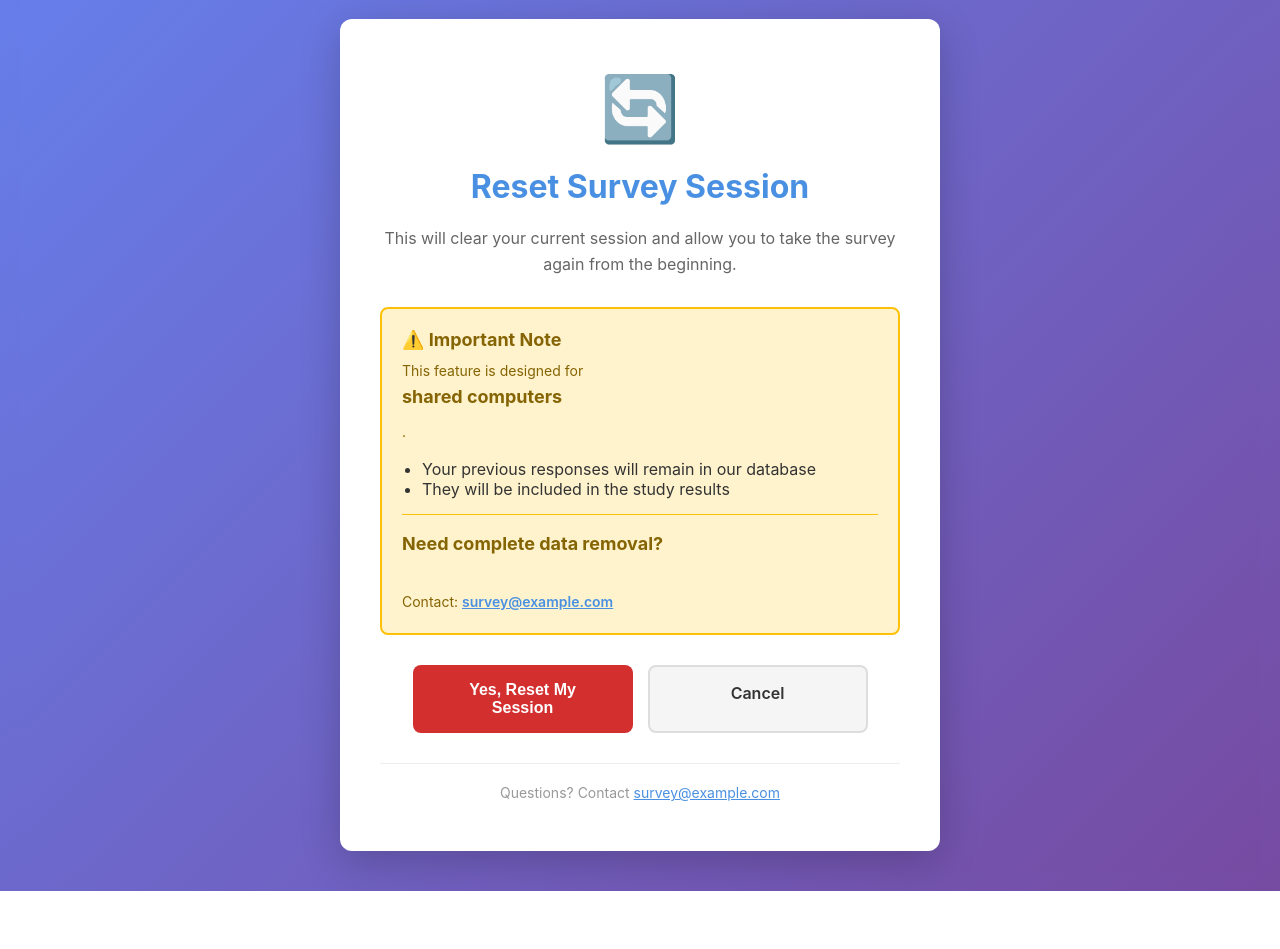
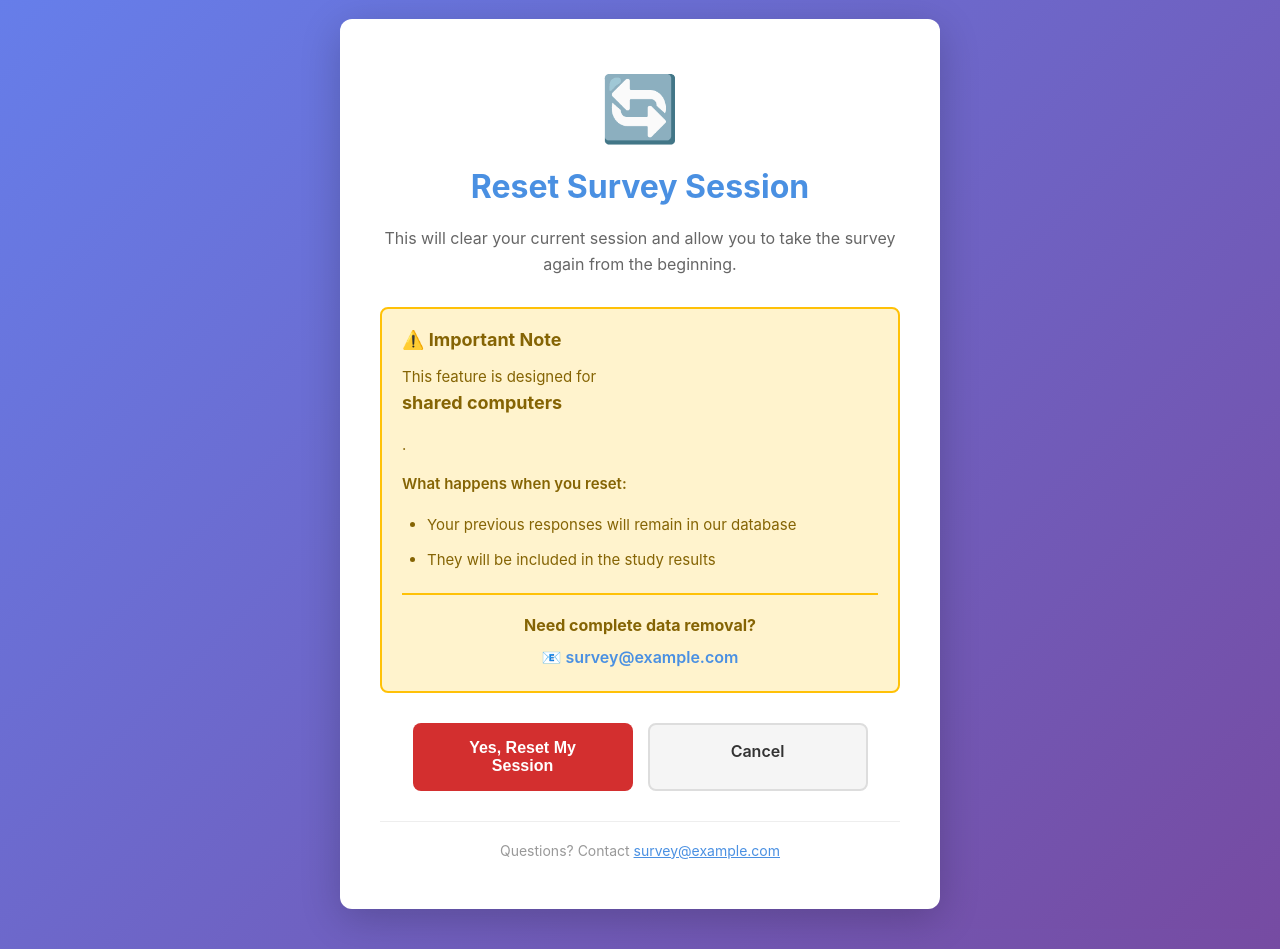
Before and after one commit to kmatzen/juxtapose, a Flask app: page /reset_session in a window 1280 px wide. Shown: the part 21-970 px from the top of the page. Before the commit the page ends 912 px from the top, so only its background shows below. Run offline with Flask 3, Linux system fonts and the light colour scheme.

Commit message:
Further improve warning box formatting with better visual hierarchy
Enhanced styling and layout for maximum clarity:

Improvements:
- Added 'What happens when you reset:' subheading
- Increased line-height and spacing for bullets (1.8)
- Made contact section centered with stronger visual separation
- Added email icon (📧) for visual recognition
- Increased font sizes slightly (14px → 15px)
- Better margin/padding throughout
- Removed underline from email link
- Thicker border separator (1px → 2px)

Result:
- Much cleaner, more scannable layout
- Professional hierarchy: title → context → bullets → action
- Contact info is now a clear call-to-action
- More breathing room between elements

```diff
--- a/src/survey/templates/reset_session_confirm.html
+++ b/src/survey/templates/reset_session_confirm.html
@@ -56,13 +56,40 @@
             color: #856404;
             font-size: 18px;
             display: block;
-            margin-bottom: 10px;
+            margin-bottom: 15px;
         }
 
         .warning-box p {
             color: #856404;
             margin: 0;
-            font-size: 14px;
+            font-size: 15px;
+            line-height: 1.6;
+        }
+
+        .warning-box ul {
+            color: #856404;
+            list-style-type: disc;
+            margin: 15px 0;
+            padding-left: 25px;
+        }
+
+        .warning-box li {
+            font-size: 15px;
+            line-height: 1.8;
+            margin-bottom: 8px;
+        }
+
+        .contact-section {
+            margin-top: 20px;
+            padding-top: 20px;
+            border-top: 2px solid #ffc107;
+            text-align: center;
+        }
+
+        .contact-section strong {
+            color: #856404;
+            font-size: 16px;
+            margin-bottom: 10px;
         }
 
         .button-group {
@@ -132,15 +159,25 @@
 
             <div class="warning-box">
                 <strong>⚠️ Important Note</strong>
-                <p>This feature is designed for <strong>shared computers</strong>.</p>
-                <ul style="margin: 15px 0; padding-left: 20px; text-align: left;">
+
+                <p style="margin-bottom: 15px;">
+                    This feature is designed for <strong>shared computers</strong>.
+                </p>
+
+                <p style="margin-bottom: 10px; font-weight: 600;">What happens when you reset:</p>
+                <ul>
                     <li>Your previous responses will remain in our database</li>
                     <li>They will be included in the study results</li>
                 </ul>
-                <p style="margin-top: 15px; padding-top: 15px; border-top: 1px solid #ffc107;">
-                    <strong>Need complete data removal?</strong><br>
-                    Contact: <a href="mailto:survey@example.com" style="color: #4A90E2; font-weight: 600;">survey@example.com</a>
-                </p>
+
+                <div class="contact-section">
+                    <strong>Need complete data removal?</strong>
+                    <p style="margin-top: 8px;">
+                        <a href="mailto:survey@example.com" style="color: #4A90E2; font-weight: 600; font-size: 16px; text-decoration: none;">
+                            📧 survey@example.com
+                        </a>
+                    </p>
+                </div>
             </div>
 
             <form method="POST" action="/reset_session_confirm">
```
